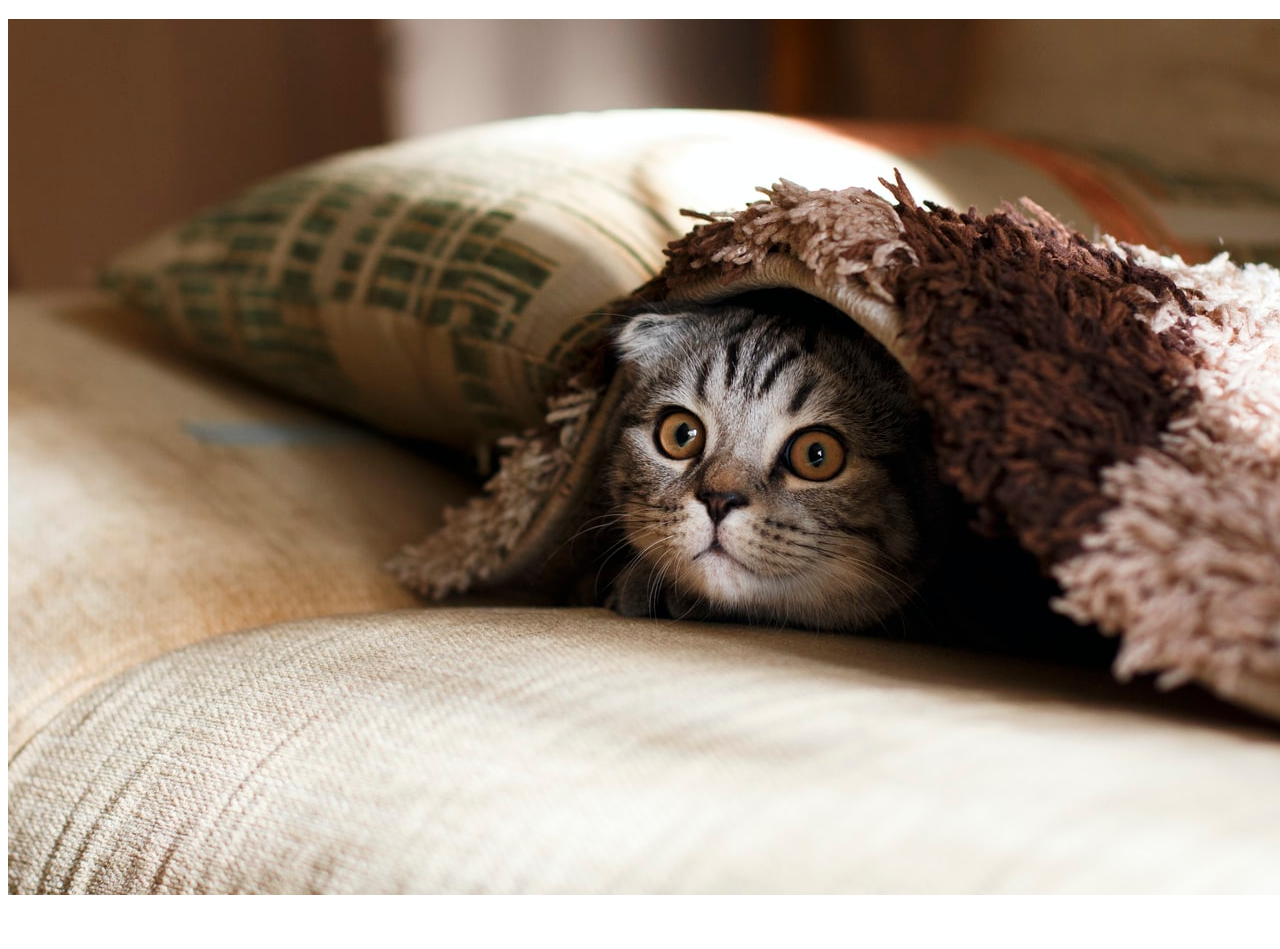
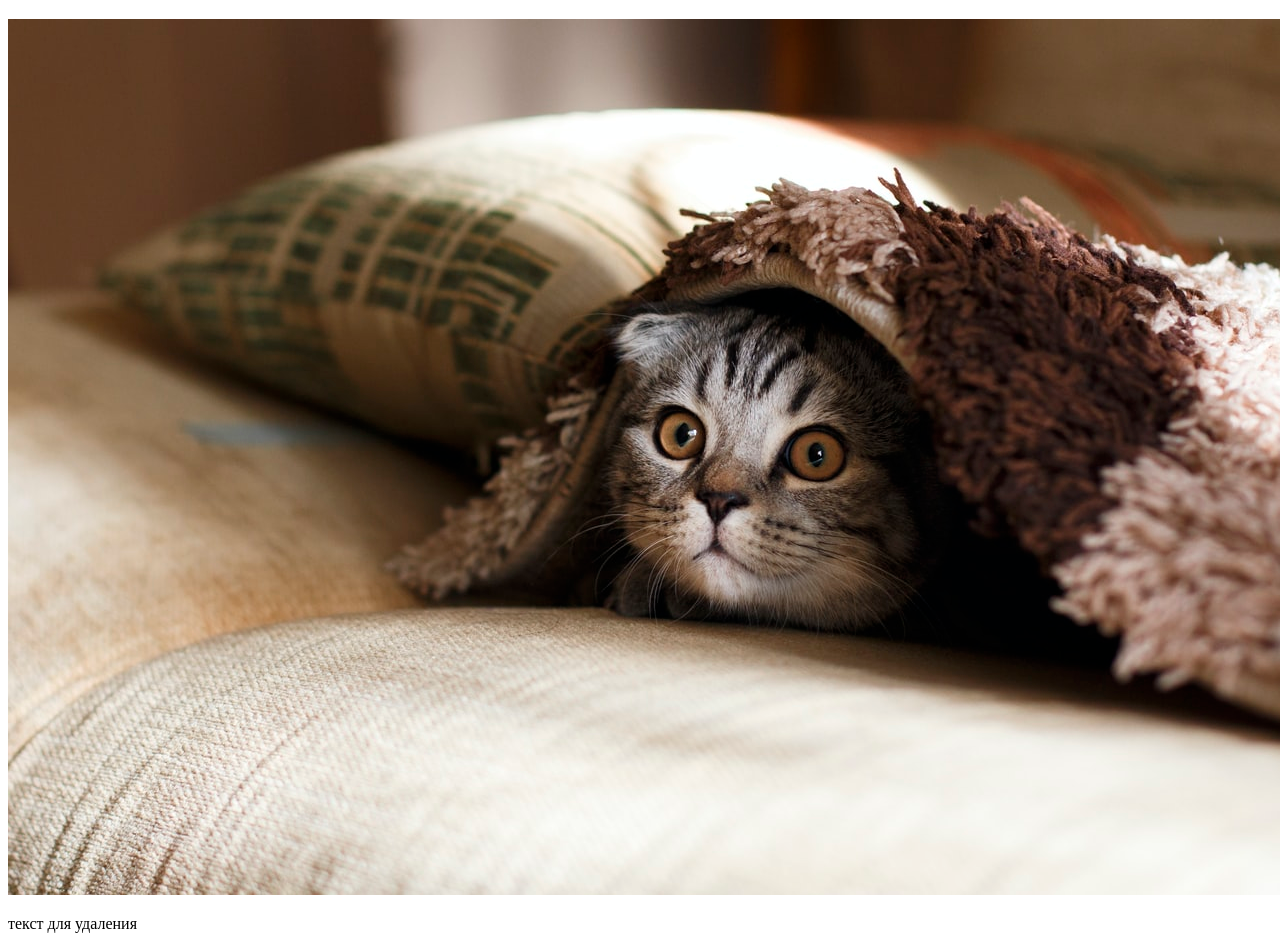
Before and after one commit to pilya-vrn/LCE_lesson2, a plain HTML site: page index.html in a window 1280 px wide. Shown: the part 61-1010 px from the top of the page. Before the commit the page ends 968 px from the top, so only its background shows below. Drawn offline with Linux system fonts and the light colour scheme.

```diff
--- a/index.html
+++ b/index.html
@@ -11,6 +11,7 @@
     <div>
       <h1>Lesson 2</h1>
       <img src="img/photo-1494256997604-768d1f608cac.jpg" alt="фото кота">
+      <p>текст для удаления</p>
     </div>
   </main>
 </body>
```
